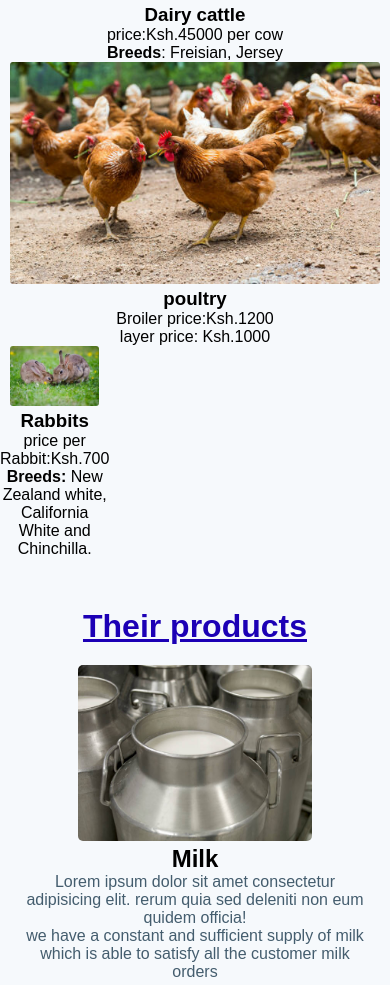
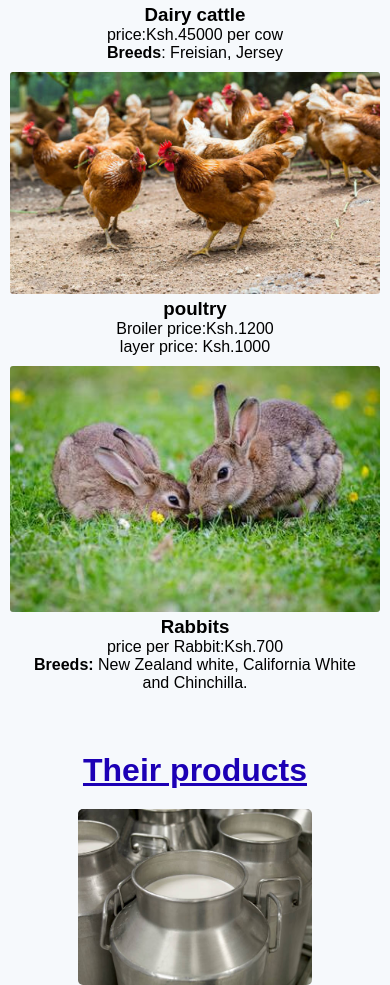
Before and after one commit to John-Mwanzia/farmyard, a website: page index.html in a window 390 px wide. Shown: the part 1187-2172 px from the top of the page. Drawn offline with Linux system fonts and the light colour scheme.

Commit message:
rexponsive font sizes

```diff
--- a/index.html
+++ b/index.html
@@ -58,23 +58,24 @@
                 <div  class="about_container">
 
 
-                          <div>
+                          <div class="box">
                                 <figure style="overflow:hidden"><img class="cows" src="images/cattle.jpg" alt="cattle"> </figure>
                                 <h3>Dairy cattle</h3>
                                 <p>price:Ksh.45000 per cow</p>
                                 <p> <strong>Breeds</strong>: Freisian, Jersey</p>
                           </div>
-                           <div>
+                           <div class="box">
                                 <figure style="overflow:hidden"> <img class="hens" src="images/free-range-hens.jpg" alt=""></figure>
                                 <h3>poultry</h3>
                                 <p>Broiler price:Ksh.1200</p>
                                 <p>layer price: Ksh.1000</p>
                          </div>
-                         <div style="width: min-content;">
+                         <div class="box">
                                <figure style="overflow:hidden"><img class="rabbits" src="images/rabbit1.jpg" alt=""></figure>
                               <h3>Rabbits </h3>
                               <p>price per Rabbit:Ksh.700</p>
-                              <p><strong>Breeds: </strong>New Zealand white, California White and Chinchilla.</p>
+                              <p><strong>Breeds: </strong>New Zealand white, California White </p>
+                              <p>and Chinchilla.</p>
                         </div>
 
                </div>
--- a/public/css/styles.css
+++ b/public/css/styles.css
@@ -78,6 +78,10 @@ body {
   flex: 1;
   flex-wrap: wrap;
 
+}
+
+.about_container .box{
+  margin-bottom: 10px;
 }
 
  #About h2 {
@@ -372,10 +376,11 @@ footer p {
   .about_container{
   flex-direction: column;
   justify-content: normal;
-  flex-wrap: nowrap;
+  /* flex-wrap: nowrap; */
 
 
     }
+
 
 .cows{
   max-width: 100%;
@@ -394,7 +399,7 @@ footer p {
 }
 
 .contact_box_right{
-  font-size: .5rem;
+  font-size: .6rem;
 }
 
 }
```
